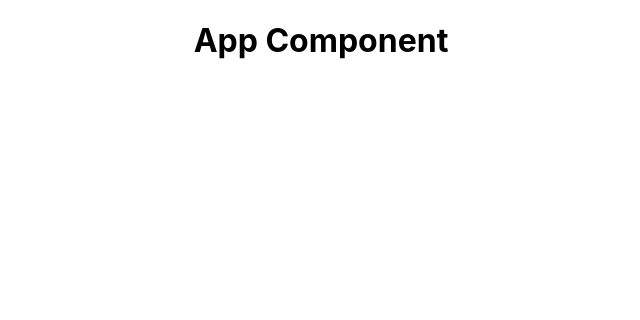
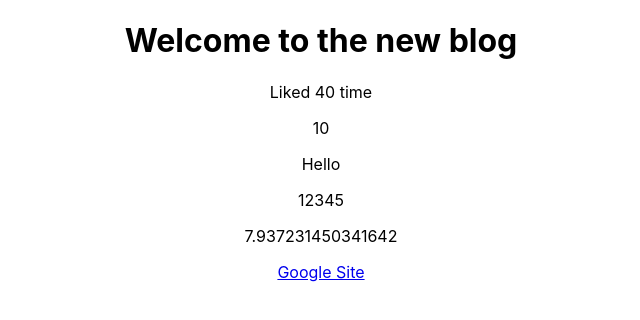
Before and after one commit to dominhdang148/react_learning, a React (Create React App) app: page / in a window 1280 px wide. Shown: the top 320 px of the page, without its empty margins (319-959 px from the left). Built offline with nearby package versions, Linux system fonts and the light colour scheme.

Commit message:
finished lesson_4

```diff
--- a/src/App.js
+++ b/src/App.js
@@ -1,10 +1,26 @@
 import './App.css';
 
 function App() {
+  const title = "Welcome to the new blog";
+  const likes = 40;
+  // const person = {
+  //   name: "dang",
+  //   age: 21,
+  // }
+  const link = "http://www.google.com"
   return (
     <div className="App">
       <div className='content'>
-        <h1>App Component</h1>
+        <h1>{title}</h1>
+        <p>Liked {likes} time</p>
+        {/* <p>{person}</p> */}
+        <p>{10}</p>
+        <p>{"Hello"}</p>
+        <p>{[1, 2, 3, 4, 5]}</p>
+        <p>{Math.random() * 10}</p>
+
+
+        <a href={link}>Google Site</a>
       </div>
     </div>
   );
```
